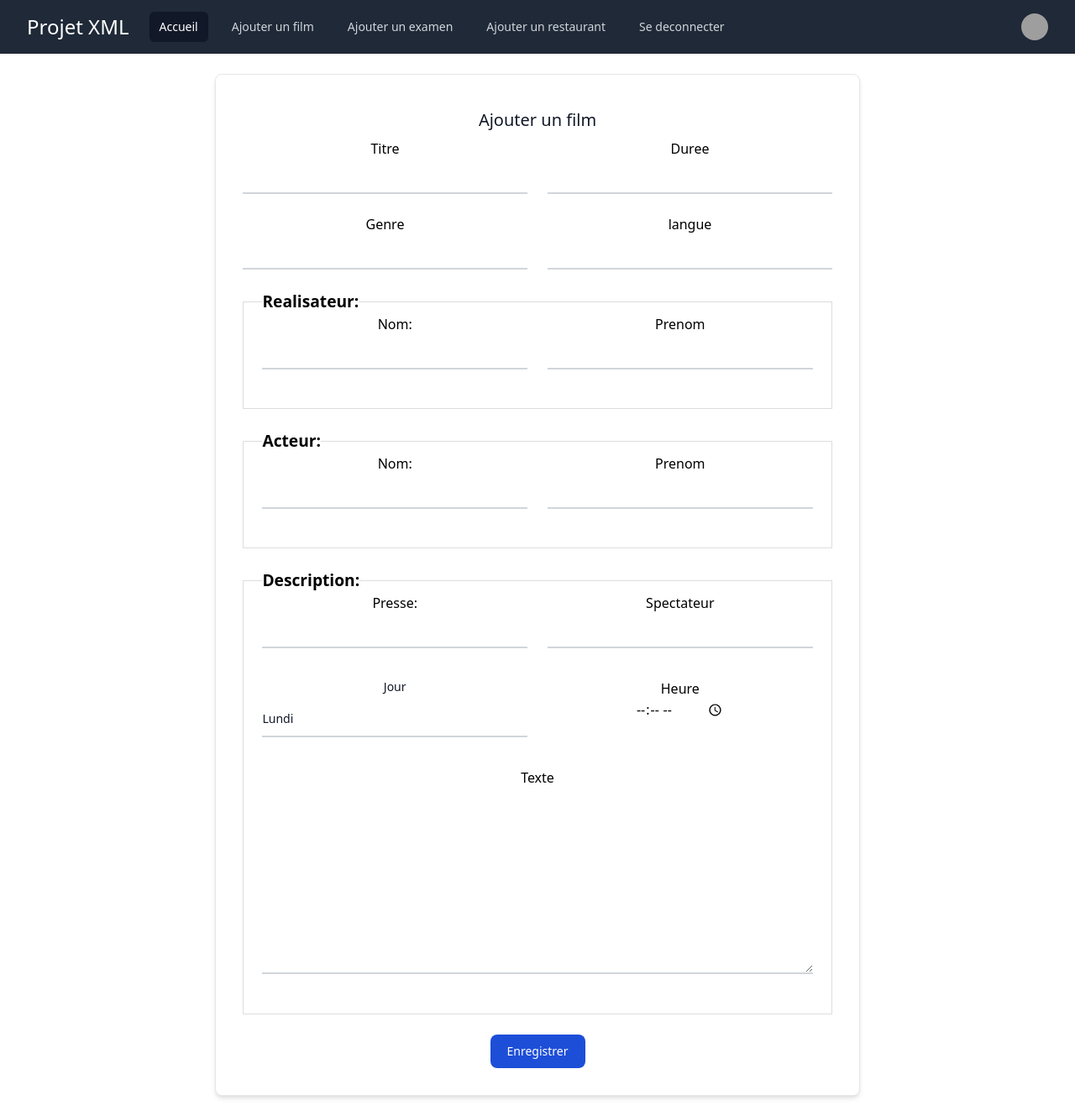
After one commit to thediaf/projet-xml, a PHP site: template View/movie.php in a window 1280 px wide. The commit adds this page. Shown: the whole page at 84% size. Run offline with PHP 8.4, Linux system fonts and the light colour scheme; the template is opened without the code that fills it, so the values that code supplies are empty; the visitor is signed in with stand-in values (Sample User, id 1); grey boxes are pictures that could not be loaded.

Commit message:
feat: add movie

```diff
--- /dev/null
+++ b/View/movie.php
@@ -0,0 +1,149 @@
+<?php ob_start() ?>
+
+<div class="mx-auto my-6 p-4 max-w-3xl bg-white rounded-lg border border-gray-200 shadow-md sm:p-6 lg:p-8 dark:bg-gray-800 dark:border-gray-700">
+    <form method="post" action="../index.php?action=movie">
+        <h5 class="text-xl m-2 font-medium text-gray-900 dark:text-white">Ajouter un film</h5>
+        <div class="grid md:grid-cols-2 md:gap-6 ">
+            <div class="relative z-0 mb-6 w-full group">
+                <label for="titre">Titre</label>
+                <input type="text" id="titre" name="title"
+                    class="block py-2.5 px-0 w-full text-sm text-gray-900 bg-transparent border-0
+                        border-b-2 border-gray-300 appearance-none focus:outline-none focus:ring-0
+                        focus:border-blue-600 peer"
+                >
+            </div>
+            <div class="relative z-0 mb-6 w-full group">
+                <label for="duration">Duree</label>
+                <input type="text" id="duration" name="duration"
+                    class="block py-2.5 px-0 w-full text-sm text-gray-900 bg-transparent border-0
+                        border-b-2 border-gray-300 appearance-none focus:outline-none focus:ring-0
+                        focus:border-blue-600 peer"
+                >
+            </div>
+        </div>
+        <div class="grid md:grid-cols-2 md:gap-6">
+            <div class="relative z-0 mb-6 w-full group">
+                <label for="genre">Genre</label>
+                <input type="text" id="genre" name="genre"
+                    class="block py-2.5 px-0 w-full text-sm text-gray-900 bg-transparent border-0
+                        border-b-2 border-gray-300 appearance-none focus:outline-none focus:ring-0
+                        focus:border-blue-600 peer"
+                >
+            </div>
+            <div class="relative z-0 mb-6 w-full group">
+                <label for="language">langue</label>
+                <input type="text" id="language" name="language"
+                    class="block py-2.5 px-0 w-full text-sm text-gray-900 bg-transparent border-0
+                        border-b-2 border-gray-300 appearance-none focus:outline-none focus:ring-0
+                        focus:border-blue-600 peer"
+                >
+            </div>
+        </div>
+        <fieldset class="field">
+            <legend class="legend">Realisateur:</legend>
+            <div class="grid md:grid-cols-2 md:gap-6">
+                <div class="relative z-0 mb-6 w-full group">
+                    <label for="rlname">Nom:</label>
+                    <input type="text" id="rlname" name="rlastname"
+                        class="block py-2.5 px-0 w-full text-sm text-gray-900 bg-transparent border-0
+                            border-b-2 border-gray-300 appearance-none focus:outline-none focus:ring-0
+                            focus:border-blue-600 peer"
+                    >
+                </div>
+                <div class="relative z-0 mb-6 w-full group">
+                    <label for="rfname">Prenom</label>
+                    <input type="text" id="rfname" name="rfirstname"
+                        class="block py-2.5 px-0 w-full text-sm text-gray-900 bg-transparent border-0
+                            border-b-2 border-gray-300 appearance-none focus:outline-none focus:ring-0
+                            focus:border-blue-600 peer"
+                    >
+                </div>
+            </div>
+        </fieldset>
+        <fieldset class="field">
+            <legend class="legend">Acteur:</legend>
+            <div class="grid md:grid-cols-2 md:gap-6">
+                <div class="relative z-0 mb-6 w-full group">
+                    <label for="alname">Nom:</label>
+                    <input type="text" id="alname" name="alastname"
+                        class="block py-2.5 px-0 w-full text-sm text-gray-900 bg-transparent border-0
+                            border-b-2 border-gray-300 appearance-none focus:outline-none focus:ring-0
+                            focus:border-blue-600 peer"
+                    >
+                </div>
+                <div class="relative z-0 mb-6 w-full group">
+                    <label for="afname">Prenom</label>
+                    <input type="text" id="afname" name="afirstname"
+                        class="block py-2.5 px-0 w-full text-sm text-gray-900 bg-transparent border-0
+                            border-b-2 border-gray-300 appearance-none focus:outline-none focus:ring-0
+                            focus:border-blue-600 peer"
+                    >
+                </div>
+        </fieldset>
+
+        <fieldset class="field">
+            <legend class="legend">Description:</legend>
+            <div class="grid md:grid-cols-2 md:gap-6">
+                <div class="relative z-0 mb-6 w-full group">
+                    <label for="press">Presse:</label>
+                    <input type="text" id="press" name="press"
+                            class="block py-2.5 px-0 w-full text-sm text-gray-900 bg-transparent border-0
+                            border-b-2 border-gray-300 appearance-none focus:outline-none focus:ring-0
+                            focus:border-blue-600 peer"
+                    >
+                </div>
+                <div class="relative z-0 mb-6 w-full group">
+                    <label for="spectator">Spectateur</label>
+                    <input type="text" id="spectator" name="spectator"
+                        class="block py-2.5 px-0 w-full text-sm text-gray-900 bg-transparent border-0
+                            border-b-2 border-gray-300 appearance-none focus:outline-none focus:ring-0
+                            focus:border-blue-600 peer"
+                    >
+                </div>
+            </div>
+
+            <div class="my-3 grid md:grid-cols-2 md:gap-6">
+                <div class="relative z-0 mb-6 w-full group">
+                    <label for="countries" class="block mb-2 text-sm font-medium text-gray-900 dark:text-gray-400">
+                        Jour
+                    </label>
+                    <select id="countries" name="day"
+                        class="block py-2.5 px-0 w-full text-sm text-gray-900 bg-transparent border-0
+                            border-b-2 border-gray-300 appearance-none focus:outline-none focus:ring-0
+                            focus:border-blue-600 peer"
+                    >
+                        <option value="Lun">Lundi</option>
+                        <option value="Mar">Mardi</option>
+                        <option value="Mer">Mercredi</option>
+                        <option value="Jeu">Jeudi</option>
+                        <option value="Ven">Vendredi</option>
+                        <option value="Sam">Samedi</option>
+                        <option value="Dim">Dimanche</option>
+                    </select>
+                </div>
+                <div class="relative z-0 mb-6 w-full group">
+                    <label for="hour">Heure</label><br>
+                    <input type="time" id="hour" name="hour">
+                </div>
+            </div>
+
+            <div class="relative z-0 mb-6 w-full group">
+                <label for="spectator">Texte</label>
+                <textarea name="text" id="" cols="30" rows="10"
+                    class="block py-2.5 px-0 w-full text-sm text-gray-900 bg-transparent border-0
+                        border-b-2 border-gray-300 appearance-none focus:outline-none focus:ring-0
+                        focus:border-blue-600 peer"
+                ></textarea>
+            </div>
+
+        </fieldset>
+        <button type="submit" class="text-white bg-blue-700 h-10 hover:bg-blue-800 focus:ring-4 focus:outline-none
+                focus:ring-blue-300 font-medium rounded-lg text-sm w-full sm:w-auto px-5 py-2.5 text-center"
+        >
+            Enregistrer
+        </button>
+    </form>
+</div>
+
+<?php $content = ob_get_clean(); ?>
+<?php require('View/template.php'); ?>
--- a/View/template.php
+++ b/View/template.php
@@ -9,6 +9,7 @@
     <title>Mon blog</title>
 
   <link href="https://unpkg.com/tailwindcss@^1.0/dist/tailwind.min.css" rel="stylesheet">
+  <link rel="stylesheet" href="public/css/style.css">
 </head>
 
 <body>
@@ -52,7 +53,7 @@
             <a href="/" class="bg-gray-900 text-white px-3 py-2 rounded-md text-sm font-medium" aria-current="page">Accueil</a>
 
             <?php if ($_SESSION['loggedIn']) { ?>
-                <a href="#" class="text-gray-300 hover:bg-gray-700 hover:text-white px-3 py-2 rounded-md text-sm font-medium">Ajouter un film</a>
+                <a href="../index.php?action=movie" class="text-gray-300 hover:bg-gray-700 hover:text-white px-3 py-2 rounded-md text-sm font-medium">Ajouter un film</a>
                 <a href="#" class="text-gray-300 hover:bg-gray-700 hover:text-white px-3 py-2 rounded-md text-sm font-medium">Ajouter un examen</a>
                 <a href="#" class="text-gray-300 hover:bg-gray-700 hover:text-white px-3 py-2 rounded-md text-sm font-medium">Ajouter un restaurant</a>
                 <a href="#" class="text-gray-300 hover:bg-gray-700 hover:text-white px-3 py-2 rounded-md text-sm font-medium">Se deconnecter</a>
--- /dev/null
+++ b/public/css/style.css
@@ -0,0 +1,16 @@
+.field {
+    width:inherit; /* Or auto */
+    /* padding:0 10px; To give a bit of padding on the left and right */
+    border-bottom:none;
+    border: 1px groove #ddd !important;
+    padding: 0 1.4em 1.4em 1.4em !important;
+    margin: 0 0 1.5em 0 !important;
+    -webkit-box-shadow:  0px 0px 0px 0px #000;
+            box-shadow:  0px 0px 0px 0px #000;
+}
+
+.legend {
+    font-size: 1.2em !important;
+    font-weight: bold !important;
+    text-align: left !important;
+}
```
Also changed, not shown: Controller/FileController.php (added, +86 -0 lines), index.php (+7 -0 lines).
